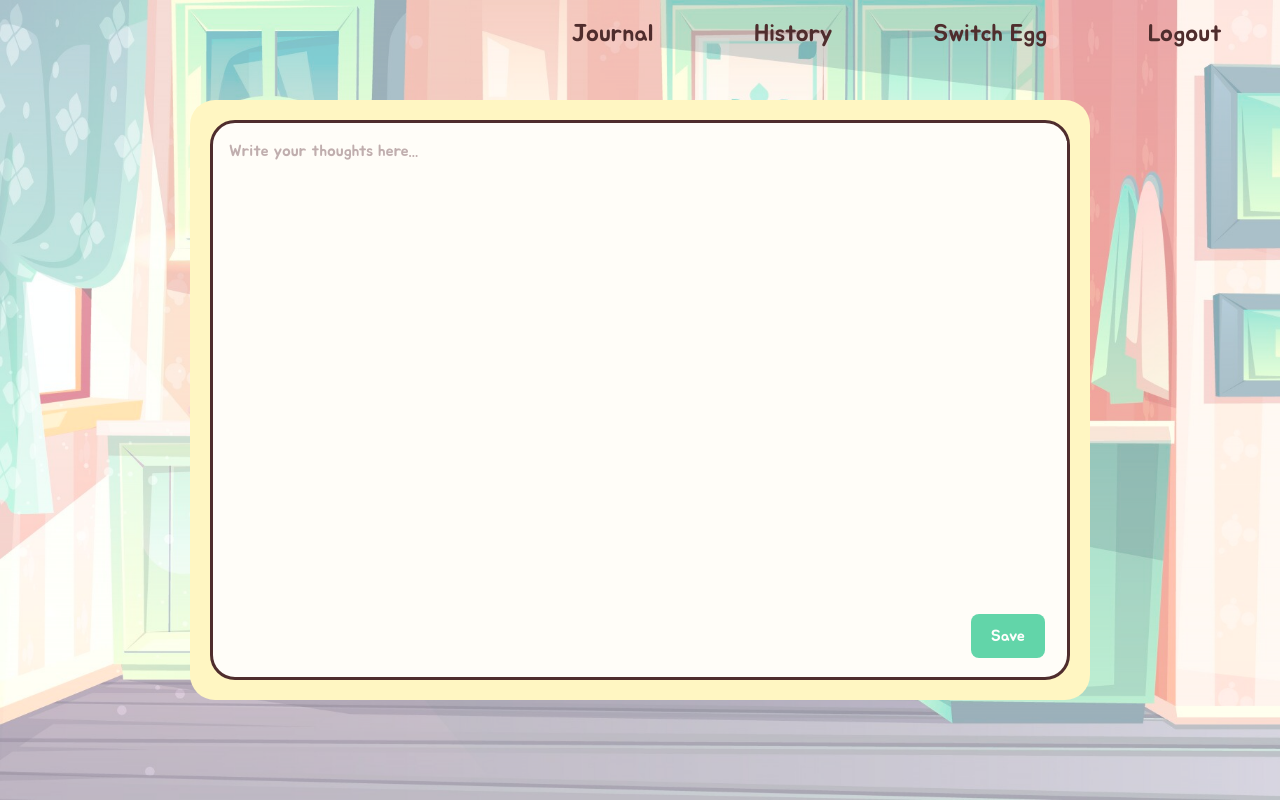
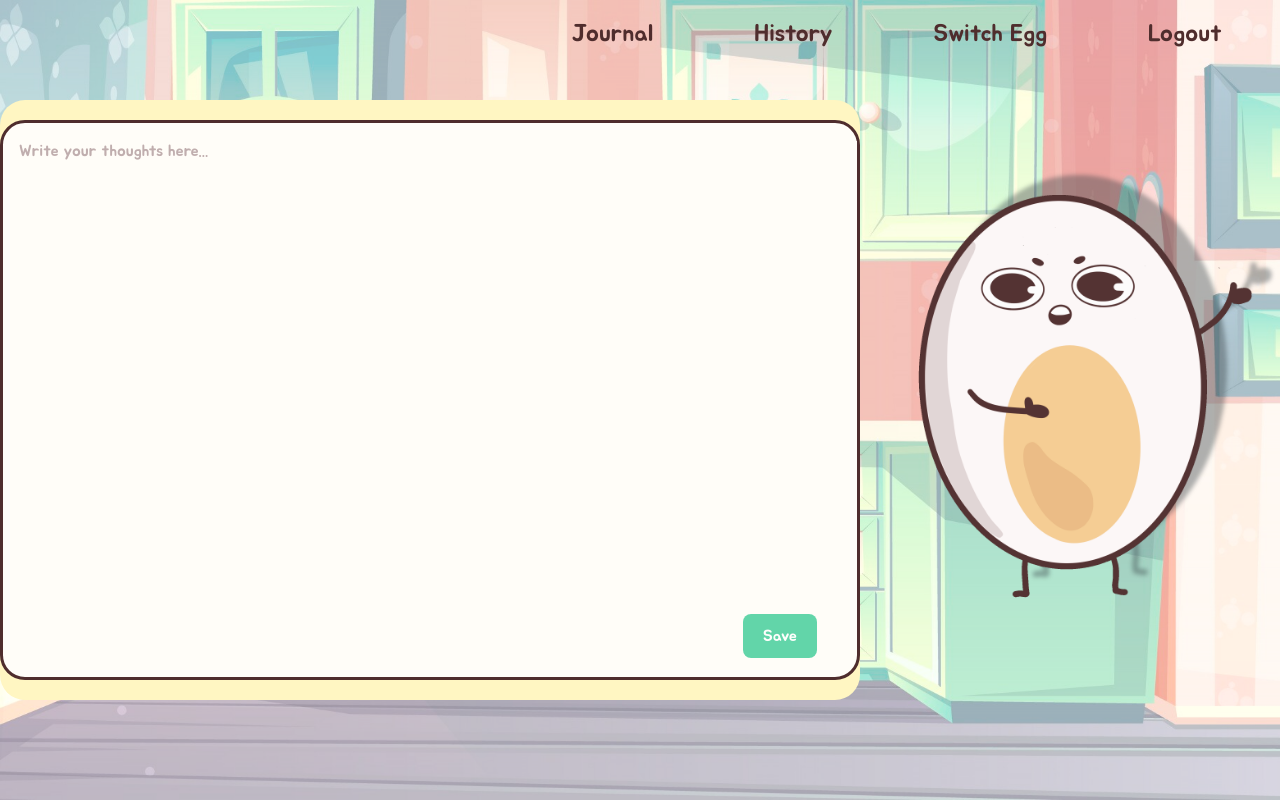
Before and after one commit to xuserena12/sunny-side-diaries, a React (Create React App) app in the folder frontend/: page /journal in a window 1280 px wide. Built offline with nearby package versions, Linux system fonts and the light colour scheme; a web font is replaced by a local one.

Commit message:
added egg to emotion analysis

```diff
--- a/frontend/src/components/EggContext.js
+++ b/frontend/src/components/EggContext.js
@@ -1,13 +1,29 @@
 import React, { createContext, useContext, useState } from 'react';
+import sunnyPic from '../assets/images/ea_sunny.gif';
+import jimPic from '../assets/images/ea_jimmy.gif';
+import tamagoPic from '../assets/images/ea_tamago.gif';
+
 const EggContext = createContext();
 
 export const EggProvider = ({ children }) => {
     const [selectedEgg, setEgg] = useState('');
+    const [eggImg, setEggImg] = useState("");
     const handleClick = (egg) => {
         setEgg(egg);
     };
+
+    const chooseImg = () =>  {
+        if (selectedEgg === 'Tamago') {
+          setEggImg(tamagoPic);
+        } else if (selectedEgg === 'Sunny') {
+          setEggImg(sunnyPic);
+        } else {
+          setEggImg(jimPic);
+        }
+    };
+
     return (
-        <EggContext.Provider value={{selectedEgg, handleClick}}>
+        <EggContext.Provider value={{selectedEgg, eggImg, handleClick, chooseImg}}>
             { children }
         </EggContext.Provider>
     );
--- a/frontend/src/pages/Egg.js
+++ b/frontend/src/pages/Egg.js
@@ -3,13 +3,14 @@ import tamagoPic from '../assets/images/tamago.png';
 import jimPic from '../assets/images/jimmy.png';
 import sunnyPic from '../assets/images/sunny.png';
 import { useEgg } from '../components/EggContext';
+
 const Egg = () => {
   const {selectedEgg, handleClick} = useEgg();
 
   return (
     <div className="pt-16 bg-chooseEgg bg-cover w-screen h-screen">
       <div className="oval">
-          <div className="EggText"> {selectedEgg !== '' ? selectedEgg+' Selected!': 'Choose Your Egg'}</div>
+          <div className="EggText"> {selectedEgg+' Selected!'}</div>
         </div>
         <div className = {`tamago-container ${selectedEgg === 'Tamago' ? 'selected' : ''}`}>
           <div class="name">Tamago</div>
--- a/frontend/src/pages/EmotionAnalysis.css
+++ b/frontend/src/pages/EmotionAnalysis.css
@@ -1,4 +1,5 @@
 @import url('../components/Navbar.css');
+@import url('./Journal.css');
 
 .background {
     height: 100vh;
--- a/frontend/src/pages/EmotionAnalysis.js
+++ b/frontend/src/pages/EmotionAnalysis.js
@@ -1,18 +1,26 @@
 import './EmotionAnalysis.css';
 import ChatBox from "../components/ChatBox";
 import '../components/Navbar.css';
-import { useLocation } from 'react-router-dom';
+import { useLocation, Link } from 'react-router-dom';
+import { useEgg } from '../components/EggContext';
+import { useEffect } from 'react';
 
 const EmotionAnalysis = () => {
     const location = useLocation();
     console.log(location.state);
     const content = location.state;
+    const { eggImg, chooseImg, selectedEgg } = useEgg();
+
+    useEffect(() => {
+        chooseImg();
+      });
+
 
     return (
         <div className="bg-main background">
             <nav>
                 <ul>
-                    <li><a className="navbar-link" href="/history">Back</a></li>
+                    <li><Link to="/history" className="navbar-link">Back</Link></li>
                     <li><button className="navbar-link">Ask the Egg</button></li>
                 </ul>
             </nav>
@@ -25,6 +33,9 @@ const EmotionAnalysis = () => {
             <div className="resources">
                 {/*<Resources></Resources>*/}
             </div>
+            <div className={`egg-container ${selectedEgg}-style`}>
+            {eggImg && <img className="egg" src={eggImg} alt="egg-img"></img>}
+            </div>
         </div>
     )
 }
--- a/frontend/src/pages/Journal.css
+++ b/frontend/src/pages/Journal.css
@@ -66,11 +66,30 @@ textarea[disabled] {
   background-color: var(--cream);
 }
 
-.egg-pic {
+.Tamago-style {
+  height: 25%;
+  width: 25%;
+  z-index: 3;
+  position: absolute;
+  left: 3%;
+  bottom: 25%;
+  transform: scaleX(-1);
+}
+
+.Sunny-style {
+  height: 21%;
+  width: 21%;
+  z-index: 3;
+  position: absolute;
+  left: 3%;
+  bottom: 20%;
+}
+
+.Jimmy-style {
   height: 20%;
   width: 20%;
   z-index: 3;
   position: absolute;
-  left: 9%;
+  left: 3%;
   bottom: 20%;
 }
--- a/frontend/src/pages/Journal.js
+++ b/frontend/src/pages/Journal.js
@@ -3,27 +3,11 @@ import React, { useState, useEffect } from "react";
 import "./Journal.css";
 import Modal from "../components/Modal";
 import { useEgg } from '../components/EggContext';
-import sunnyPic from '../assets/images/ea_sunny.gif';
-import jimPic from '../assets/images/ea_jimmy.gif';
-import tamagoPic from '../assets/images/ea_tamago.gif';
 
 const Journal = () => {
   const [modalVisible, setModalVisible] = useState(false);
   const [content, setContent] = useState("");
-  const {selectedEgg, handleClick} = useEgg();
-  const [eggImg, setEggImg] = useState("");
-  const chooseImg = () =>  {
-    if (selectedEgg === 'Tamago') {
-      setEggImg(tamagoPic);
-    } else if (selectedEgg === 'Sunny') {
-      setEggImg(sunnyPic);
-    } else if (selectedEgg === 'Jimmy') {
-      setEggImg(jimPic);
-    } else {
-      setEggImg('');
-    }
-    console.log(eggImg);
-  };
+  const { eggImg, chooseImg, selectedEgg } = useEgg();
 
   const toggleModal = () => {
     setModalVisible(!modalVisible);
@@ -40,8 +24,7 @@ const Journal = () => {
 
   useEffect(() => {
     chooseImg();
-  }, [selectedEgg]);
-
+  });
 
   return (
     <div className="bg-main bg-cover h-screen w-screen flex justify-center items-center">
@@ -59,7 +42,7 @@ const Journal = () => {
           {modalVisible && <Modal toggleModal={toggleModal} content={content} />}
         </div>
       </div>
-      <div className="egg-pic">
+      <div className={`egg-container ${selectedEgg}-style`}>
        {eggImg && <img className="egg" src={eggImg} alt="egg-img"></img>}
       </div>
     </div>
```
